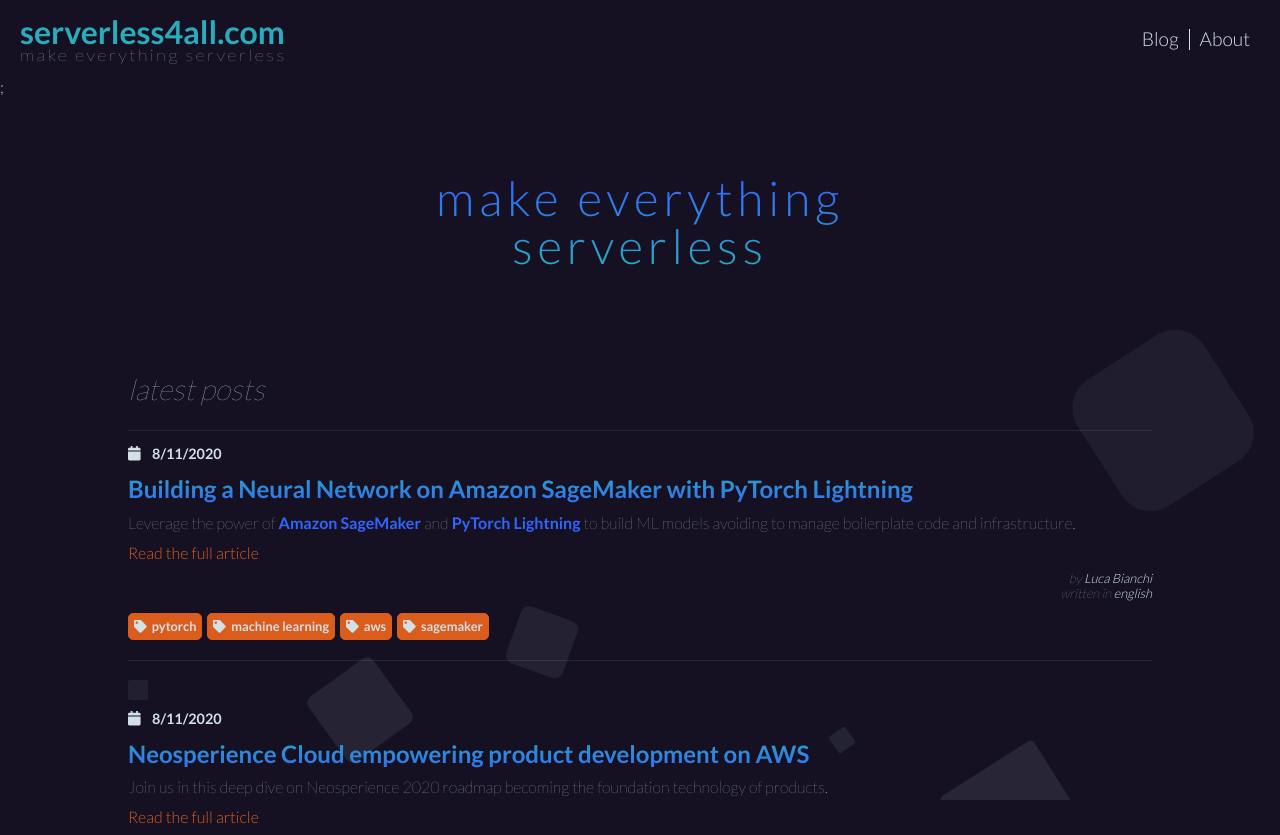
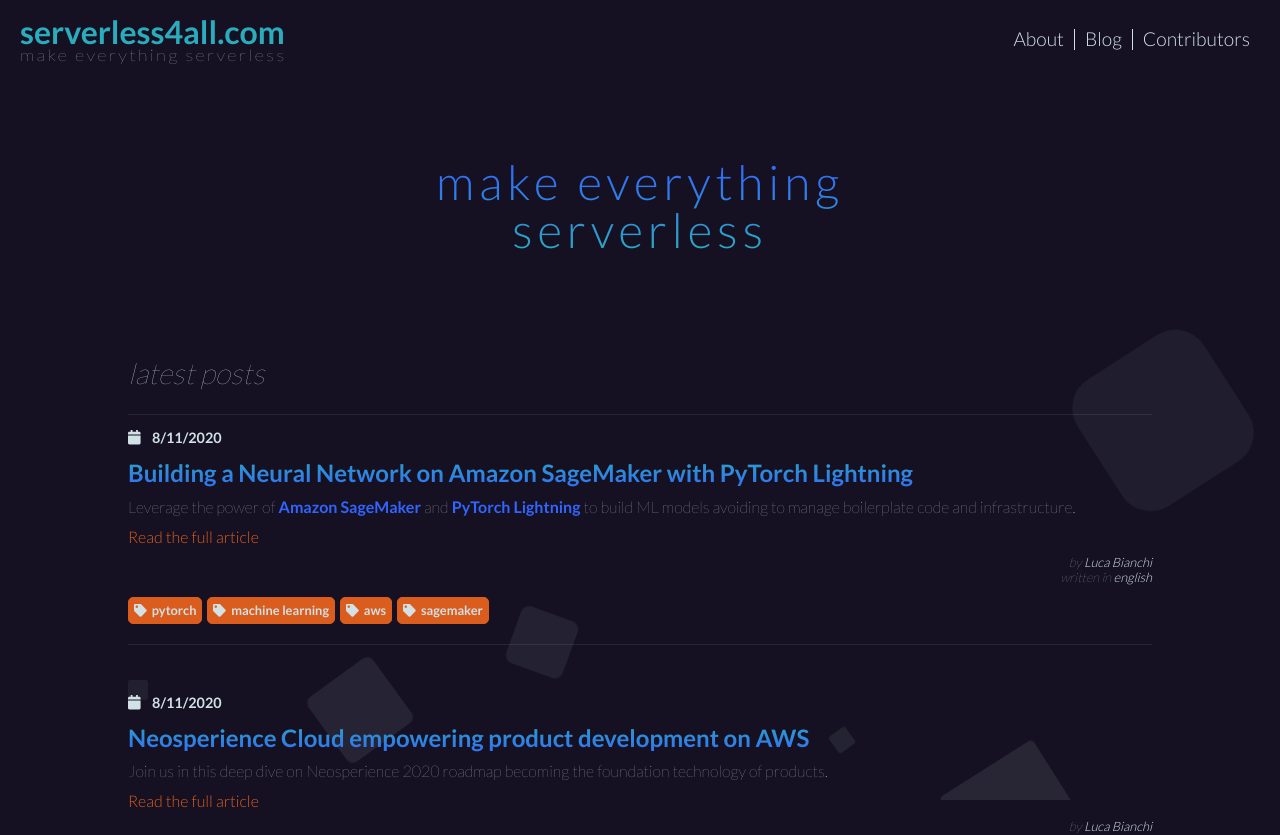
Before and after one commit to aletheia/content-aggregator-client-react, a React (Create React App) app: page / in a window 1280 px wide. Shown: the top 835 px of the page. Built offline with nearby package versions, Linux system fonts and the light colour scheme.

Commit message:
:sparkles: Update components. refs #15
Update components to use styled and pull Title out from Blog

```diff
--- a/src/components/App/index.tsx
+++ b/src/components/App/index.tsx
@@ -1,9 +1,11 @@
 import React from 'react';
 
 import {BrowserRouter as Router, Switch, Route} from 'react-router-dom';
+import {useTranslation} from 'react-i18next';
 
 import {Header} from '../Header';
 import {Blog} from '../Blog';
+import {Contributors} from '../Contributors';
 import {About} from '../About';
 
 import './app.sass';
@@ -11,8 +13,11 @@ import './app.sass';
 function App() {
   return (
     <Router>
-      <Header />;
+      <Header />
       <Switch>
+        <Route path="/contributors">
+          <Contributors />
+        </Route>
         <Route path="/about">
           <About />
         </Route>
--- a/src/components/Blog/Entry/Credits/index.tsx
+++ b/src/components/Blog/Entry/Credits/index.tsx
@@ -24,10 +24,10 @@ export const Credits = ({
   const {t} = useTranslation();
   return (
     <CreditsContainer>
-      {t('by')}
+      {t('by') + ' '}
       <CreditsLink href={author.url}>{author.name}</CreditsLink>
       <br />
-      {t('writtenIn')}
+      {t('writtenIn') + ' '}
       <CreditsLink>{t(language)}</CreditsLink>
     </CreditsContainer>
   );
--- a/src/components/Blog/Title/index.tsx
+++ /dev/null
@@ -1,14 +0,0 @@
-import React from 'react';
-import './title.scss';
-
-export const Title = () => {
-  return (
-    <div className="section">
-      <h1>
-        make everything
-        <br />
-        serverless
-      </h1>
-    </div>
-  );
-};
--- a/src/components/Blog/Title/title.mobile.scss
+++ /dev/null
@@ -1,10 +0,0 @@
-@media only screen and (min-device-width: 375px) and (max-device-width: 667px) and (-webkit-min-device-pixel-ratio: 2) {
-  .section {
-    position: relative;
-
-    h1 {
-      font-size: 2.3em;
-      letter-spacing: 0.1em;
-    }
-  }
-}
--- a/src/components/Blog/Title/title.scss
+++ /dev/null
@@ -1,18 +0,0 @@
-@import "../../../style/colors.scss";
-
-.section {
-  display: block;
-  text-align: center;
-  margin-top: 10vh;
-  margin-bottom: 10vh;
-  h1 {
-    background: -webkit-linear-gradient($primary-color, $secondary-color);
-    -webkit-background-clip: text;
-    background-clip: text;
-    -webkit-text-fill-color: transparent;
-    font-size: 3em;
-    letter-spacing: 0.1em;
-  }
-}
-
-@import "./title.mobile.scss";
--- a/src/components/Blog/index.tsx
+++ b/src/components/Blog/index.tsx
@@ -1,7 +1,7 @@
 import React, {Component} from 'react';
 import './blog.scss';
 
-import {Title} from './Title';
+import {Title} from '../Title';
 import {Entry} from './Entry';
 import {BlogPost, loadPosts} from '../../actions';
 
--- a/src/components/Header/index.tsx
+++ b/src/components/Header/index.tsx
@@ -1,9 +1,11 @@
 import React from 'react';
 import {Link} from 'react-router-dom';
+import {useTranslation} from 'react-i18next';
 
 import './header.scss';
 
 export const Header = () => {
+  const {t} = useTranslation();
   return (
     <>
       <div className="header">
@@ -12,10 +14,11 @@ export const Header = () => {
           <div className="subtitle">make everything serverless</div>
         </div>
         <div className="menu">
-          <Link to="/">Blog</Link>
+          <Link to="/about">{t('menu_about')}</Link>
+          <Link to="/">{t('menu_blog')}</Link>
           {/* <a href="/video/">Video</a> */}
           {/* <a href="/deck/">Slides</a> */}
-          <Link to="/about">About</Link>
+          <Link to="/contributors">{t('menu_contributors')}</Link>
         </div>
       </div>
       <div className="spacer" />
--- /dev/null
+++ b/src/components/Title/index.tsx
@@ -0,0 +1,43 @@
+import React from 'react';
+
+import styled from 'styled-components';
+import {device} from '../../style/device';
+
+const TitleContainer = styled.div`
+  display: block;
+  text-align: center;
+  margin-top: 10vh;
+  margin-bottom: 10vh;
+  h1 {
+    background: -webkit-linear-gradient(
+      ${({theme}) => theme.primaryColor},
+      ${({theme}) => theme.secondaryColor}
+    );
+    -webkit-background-clip: text;
+    background-clip: text;
+    -webkit-text-fill-color: transparent;
+    font-size: 3em;
+    letter-spacing: 0.1em;
+  }
+  @media ${device.iphone} {
+    position: relative;
+    margin-top: 250px;
+    margin-bottom: 3vh;
+    h1 {
+      font-size: 2.3em;
+      letter-spacing: 0.1em;
+    }
+  }
+`;
+
+export const Title = () => {
+  return (
+    <TitleContainer>
+      <h1>
+        make everything
+        <br />
+        serverless
+      </h1>
+    </TitleContainer>
+  );
+};
```
Also changed, not shown: src/actions/about/index.ts (deleted, +0 -21 lines), 1 other file (tests, documents, lock files or other folders).
